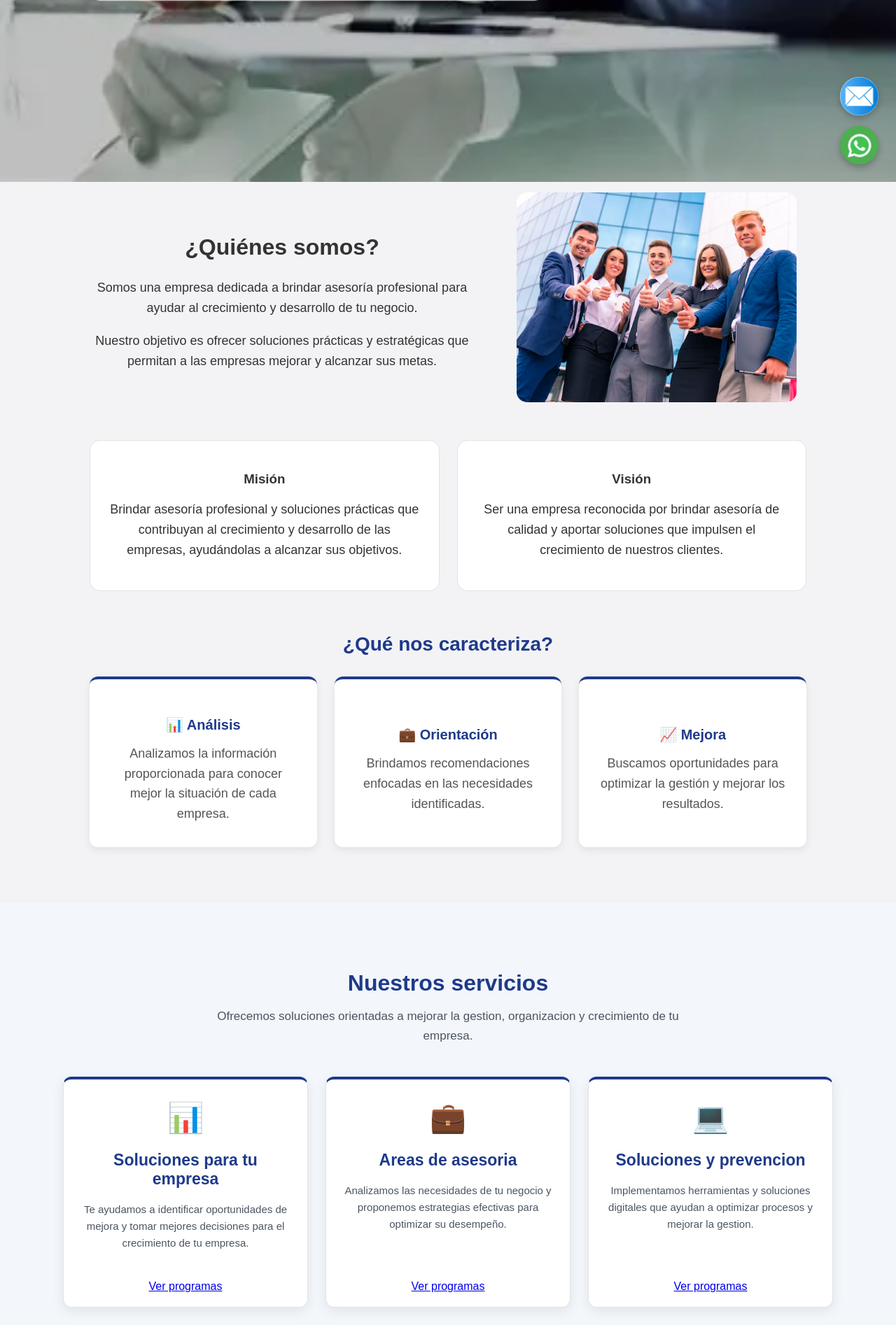
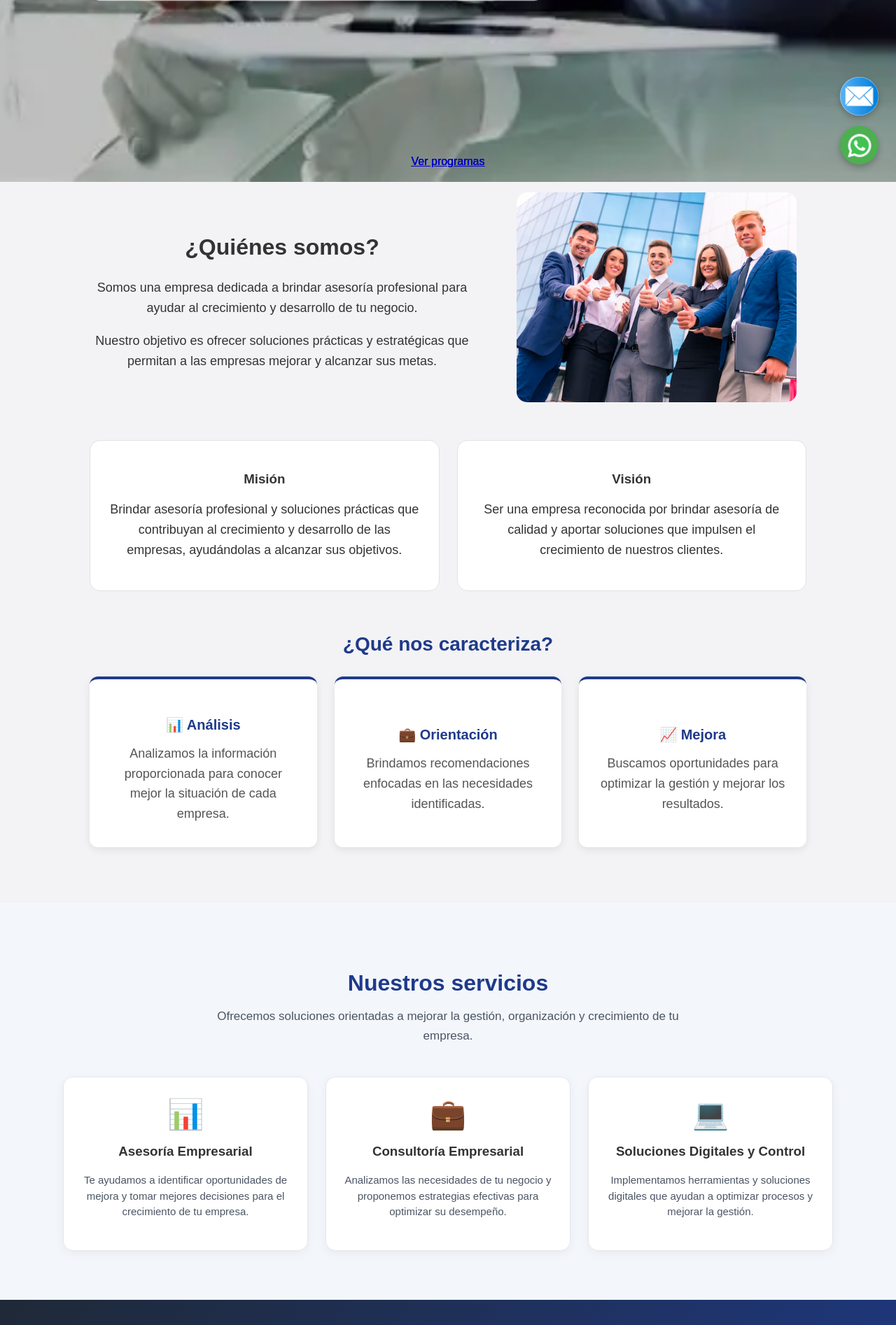
Before and after one commit to Christian-Ren7/Asesoria-26-08, a Flask app: page / in a window 1280 px wide. Shown: the part 540-2434 px from the top of the page at 70% size. Run offline with Flask 3, Linux system fonts and the light colour scheme; data that the repository does not hold is empty.

Commit message:
Actualizacion

```diff
--- a/app.py
+++ b/app.py
@@ -22,26 +22,18 @@
 
 app.secret_key = os.getenv("FLASK_SECRET_KEY")
 
-def conectar_aiven():
-    ca_contenido = os.getenv("DB_CA_B64")
-
-    if ca_contenido:
-        ca_path = "/tmp/aiven-ca.pem"
-
-        with open(ca_path, "wb") as archivo:
-            archivo.write(base64.b64decode(ca_contenido))
-    else:
-        ca_path = "ca.pem"
-
+# ==========================================
+# FUNCIÓN DE CONEXIÓN A BASE DE DATOS (TiDB / MySQL)
+# ==========================================
+def obtener_conexion():
     return mysql.connector.connect(
         host=os.getenv("DB_HOST"),
         user=os.getenv("DB_USER"),
         password=os.getenv("DB_PASSWORD"),
         database=os.getenv("DB_NAME"),
-        port=int(os.getenv("DB_PORT", "3306")),
-        ssl_ca=ca_path,
-        ssl_verify_cert=True,
-        ssl_verify_identity=True,
+        port=int(os.getenv("DB_PORT", "4000")),
+        ssl_disabled=False,
+        ssl_verify_cert=False,
         connection_timeout=10
     )
 
@@ -164,59 +156,46 @@
     # ==========================================
     # GUARDAR DATOS EN LA BASE DE DATOS
     # ==========================================
-    print("INTENTANDO CONECTAR A MYSQL")
-
-
-
-    ca_contenido = os.getenv("DB_CA_B64")
-
-    if ca_contenido:
-        ca_path = "/tmp/aiven-ca.pem"
-
-        with open(ca_path, "wb") as archivo:
-            archivo.write(base64.b64decode(ca_contenido))
-    else:
-        ca_path = "ca.pem"
-
-    conexion = mysql.connector.connect(
-        host=os.getenv("DB_HOST"),
-        user=os.getenv("DB_USER"),
-        password=os.getenv("DB_PASSWORD"),
-        database=os.getenv("DB_NAME"),
-        port=int(os.getenv("DB_PORT", "3306")),
-        ssl_ca=ca_path,
-        ssl_verify_cert=True,
-        ssl_verify_identity=True,
-        connection_timeout=10
-    )
-
-    cursor = conexion.cursor()
-
-    sql = """
-    INSERT INTO evaluaciones
-    (nombre, empresa, correo, telefono, sector, ventas, gastos, clientes, problema, ganancia)
-    VALUES (%s, %s, %s, %s, %s, %s, %s, %s, %s, %s)
-    """
-
-    valores = (
-        nombre,
-        empresa,
-        correo,
-        telefono,
-        sector,
-        ventas,
-        gastos,
-        clientes,
-        problema,
-        ganancia
-    )
-
-    cursor.execute(sql, valores)
-    conexion.commit()
-
-    cursor.close()
-    conexion.close()
-    print("MYSQL FUNCIONA")
+    print("INTENTANDO CONECTAR A MYSQL / TIDB")
+
+    conexion = None
+    cursor = None
+
+    try:
+        conexion = obtener_conexion()
+        cursor = conexion.cursor()
+
+        sql = """
+        INSERT INTO evaluaciones
+        (nombre, empresa, correo, telefono, sector, ventas, gastos, clientes, problema, ganancia)
+        VALUES (%s, %s, %s, %s, %s, %s, %s, %s, %s, %s)
+        """
+
+        valores = (
+            nombre,
+            empresa,
+            correo,
+            telefono,
+            sector,
+            ventas,
+            gastos,
+            clientes,
+            problema,
+            ganancia
+        )
+
+        cursor.execute(sql, valores)
+        conexion.commit()
+        print("MYSQL FUNCIONA")
+    except Exception as error:
+        print("Error al guardar la evaluación:", error)
+        if conexion:
+            conexion.rollback()
+    finally:
+        if cursor is not None:
+            cursor.close()
+        if conexion is not None and conexion.is_connected():
+            conexion.close()
 
 
     # ==========================================
@@ -1099,7 +1078,7 @@
     cursor = None
 
     try:
-        conexion = conectar_aiven()
+        conexion = obtener_conexion()
         cursor = conexion.cursor(dictionary=True)
 
         cursor.execute("""
@@ -1161,27 +1140,7 @@
                 error_estado="Completa los campos obligatorios."
             )
 
-        ca_contenido = os.getenv("DB_CA_B64")
-
-        if ca_contenido:
-            ca_path = "/tmp/aiven-ca.pem"
-            with open(ca_path, "wb") as archivo:
-                archivo.write(base64.b64decode(ca_contenido))
-        else:
-            ca_path = "ca.pem"
-
-        conexion = mysql.connector.connect(
-            host=os.getenv("DB_HOST"),
-            user=os.getenv("DB_USER"),
-            password=os.getenv("DB_PASSWORD"),
-            database=os.getenv("DB_NAME"),
-            port=int(os.getenv("DB_PORT", "3306")),
-            ssl_ca=ca_path,
-            ssl_verify_cert=True,
-            ssl_verify_identity=True,
-            connection_timeout=10
-        )
-
+        conexion = obtener_conexion()
         cursor = conexion.cursor()
 
         sql = """
@@ -1221,7 +1180,7 @@
     cursor = None
 
     try:
-        conexion = conectar_aiven()
+        conexion = obtener_conexion()
         cursor = conexion.cursor(dictionary=True)
 
         cursor.execute("""
@@ -1274,7 +1233,7 @@
     cursor = None
 
     try:
-        conexion = conectar_aiven()
+        conexion = obtener_conexion()
         cursor = conexion.cursor()
 
         cursor.execute(
@@ -1335,7 +1294,7 @@
     cursor = None
 
     try:
-        conexion = conectar_aiven()
+        conexion = obtener_conexion()
         cursor = conexion.cursor()
 
         contrasena_hash = generate_password_hash(contrasena)
@@ -1413,7 +1372,7 @@
     cursor = None
 
     try:
-        conexion = conectar_aiven()
+        conexion = obtener_conexion()
         cursor = conexion.cursor(dictionary=True)
 
         cursor.execute(
@@ -1492,7 +1451,7 @@
     cursor = None
 
     try:
-        conexion = conectar_aiven()
+        conexion = obtener_conexion()
         cursor = conexion.cursor()
 
         cursor.execute("""
@@ -1528,7 +1487,7 @@
     cursor = None
 
     try:
-        conexion = conectar_aiven()
+        conexion = obtener_conexion()
         cursor = conexion.cursor(dictionary=True)
 
         cursor.execute("""
@@ -1584,7 +1543,7 @@
     cursor = None
 
     try:
-        conexion = conectar_aiven()
+        conexion = obtener_conexion()
         cursor = conexion.cursor(dictionary=True)
 
         cursor.execute("""
@@ -1628,7 +1587,7 @@
     cursor = None
 
     try:
-        conexion = conectar_aiven()
+        conexion = obtener_conexion()
         cursor = conexion.cursor()
 
         cursor.execute("DELETE FROM contactos WHERE id = %s", (contacto_id,))
--- a/static/style.css
+++ b/static/style.css
@@ -471,6 +471,53 @@
 /* =======================================
     PROGRAMAS / ASESORÍAS.HTML
 ======================================= */
+
+.tarjeta-servicio {
+    background: #ffffff;
+    border-radius: 14px;
+    padding: 28px 20px;
+    text-align: center;
+    border: 1px solid #e5e7eb;
+    box-shadow: 0 4px 15px rgba(0, 0, 0, 0.05);
+    transition: transform 0.3s ease, box-shadow 0.3s ease;
+}
+
+.tarjeta-servicio:hover {
+    transform: translateY(-5px);
+    box-shadow: 0 8px 25px rgba(0, 0, 0, 0.1);
+}
+
+/* Manejo de visibilidad Hover */
+.tarjeta-servicio .descripcion-normal {
+    display: block;
+    color: #4b5563;
+    font-size: 15px;
+    line-height: 1.5;
+    margin: 15px 0;
+}
+
+.tarjeta-servicio .lista-hover {
+    display: none;
+    list-style: none;
+    padding: 0;
+    margin: 15px 0;
+}
+
+.tarjeta-servicio .lista-hover li {
+    font-size: 15px;
+    color: #1f2937;
+    margin-bottom: 8px;
+    font-weight: 600;
+}
+
+/* Al pasar el mouse por la tarjeta */
+.tarjeta-servicio:hover .descripcion-normal {
+    display: none; /* Oculta totalmente la descripción explicativa */
+}
+
+.tarjeta-servicio:hover .lista-hover {
+    display: block; /* Revela únicamente la lista con viñetas de verificación */
+}
 
 .programas-principal {
     max-width: 1150px;
--- a/templates/index.html
+++ b/templates/index.html
@@ -185,98 +185,80 @@
 
     <section id="servicios">
 
-        <h2>Nuestros servicios </h2>
+    <h2>Nuestros servicios</h2>
 
     <p class="servicios-intro">
-            Ofrecemos soluciones orientadas a mejorar la gestion,
-            organizacion y crecimiento de tu empresa.
+        Ofrecemos soluciones orientadas a mejorar la gestión,
+        organización y crecimiento de tu empresa.
     </p>
-
 
     <div class="servicios-contenedor">
 
-            <!-- Asesoria Empresarial -->
-            <div class="tarjeta">
-
+        <!-- Tarjeta 1 -->
+        <div class="tarjeta-servicio">
             <div class="tarjeta-icono">📊</div>
 
-                    <h3>Soluciones para tu empresa</h3>
+            <h3>Asesoría Empresarial</h3>
 
-                    <div class="tarjeta-descripcion">
-                        <p>
-                            Te ayudamos a identificar oportunidades de mejora y tomar mejores decisiones
-                            para el crecimiento de tu empresa.
+            <p class="descripcion-normal">
+                Te ayudamos a identificar oportunidades de mejora y tomar mejores decisiones para el crecimiento de tu empresa.
             </p>
-                    </div>
 
-                    <div class="tarjeta-programas">
-                        <p>Contabilidad</p>
-                        <p>Gestion Financiera</p>
-                    </div>
+            <ul class="lista-hover">
+                <li>✓ Contabilidad</li>
+                <li>✓ Gestión de Activos</li>
+            </ul>
 
             <div class="tarjeta-detalle">
-                        <a href="/programas.html" class="boton-programas">
+                <a href="{{ url_for('programas') }}" class="boton-programas">
                     Ver programas
                 </a>
             </div>
-
         </div>
 
-
-                <!-- Consultorio Empresarial -->
-                <div class="tarjeta">
-
+        <!-- Tarjeta 2 -->
+        <div class="tarjeta-servicio">
             <div class="tarjeta-icono">💼</div>
 
-                        <h3>Areas de asesoria</h3>
+            <h3>Consultoría Empresarial</h3>
 
-                        <div class="tarjeta-descripcion">
-                            <p>
-                                Analizamos las necesidades de tu negocio y proponemos estrategias
-                                efectivas para optimizar su desempeño.
+            <p class="descripcion-normal">
+                Analizamos las necesidades de tu negocio y proponemos estrategias efectivas para optimizar su desempeño.
             </p>
-                        </div>
 
-                        <div class="tarjeta-programas">
-                            <p>Consultorio empresarial</p>
-                            <p>Comercio exterior</p>
-                            <p>Logistica internacional</p>
-                        </div>
+            <ul class="lista-hover">
+                <li>✓ Consultoría empresarial</li>
+                <li>✓ Comercio exterior</li>
+                <li>✓ Logística internacional</li>
+            </ul>
 
             <div class="tarjeta-detalle">
-                            <a href="/programas.html" class="boton-programas">
+                <a href="{{ url_for('programas') }}" class="boton-programas">
                     Ver programas
                 </a>
             </div>
-
         </div>
 
-
-                    <!-- Soluciones Digitales -->
-                    <div class="tarjeta">
-
+        <!-- Tarjeta 3 -->
+        <div class="tarjeta-servicio">
             <div class="tarjeta-icono">💻</div>
 
-                            <h3>Soluciones y prevencion</h3>
+            <h3>Soluciones Digitales y Control</h3>
 
-                            <div class="tarjeta-descripcion">
-                                <p>
-                                    Implementamos herramientas y soluciones digitales que ayudan
-                                    a optimizar procesos y mejorar la gestion.
+            <p class="descripcion-normal">
+                Implementamos herramientas y soluciones digitales que ayudan a optimizar procesos y mejorar la gestión.
             </p>
-                            </div>
 
-                            <div class="tarjeta-programas">
-                                <p>Soluciones digitales</p>
-                                <p>Prevencion de fraudes</p>
-                            </div>
+            <ul class="lista-hover">
+                <li>✓ Soluciones digitales</li>
+                <li>✓ Prevención de fraudes</li>
+            </ul>
 
             <div class="tarjeta-detalle">
-                                <a href="/programas.html" class="boton-programas">
+                <a href="{{ url_for('programas') }}" class="boton-programas">
                     Ver programas
                 </a>
             </div>
-
         </div>
 
     </div>
```
Also changed, not shown: templates/programas.html (+4 -4 lines). Lines whose indentation alone changed are shown as unchanged.
